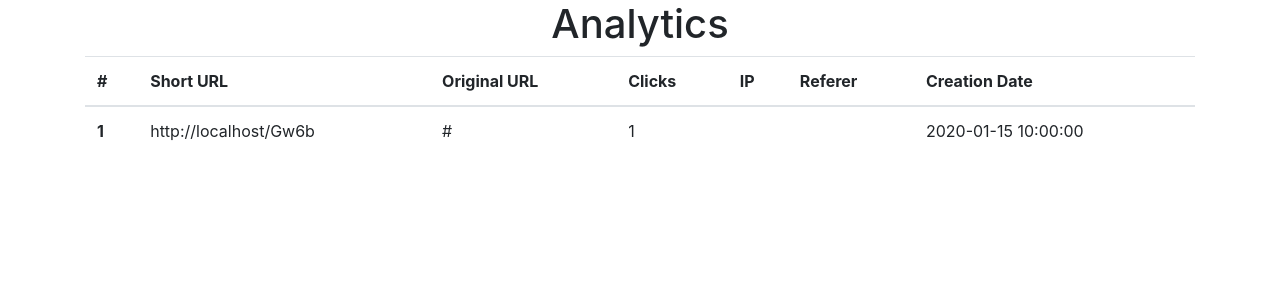
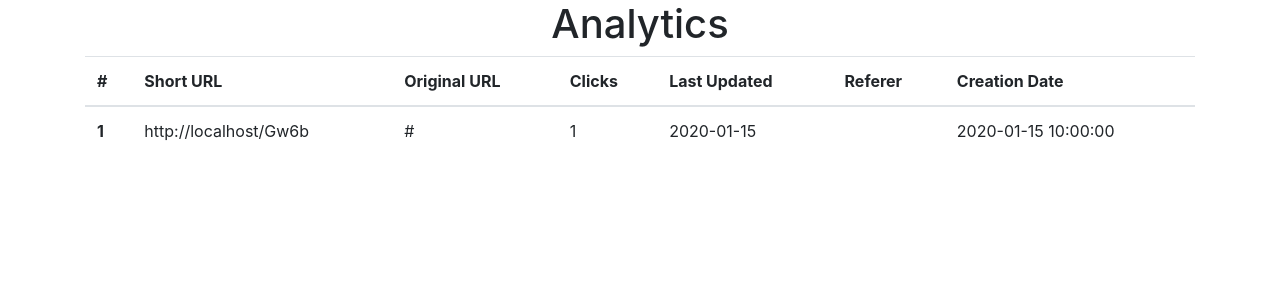
Before and after one commit to Devanand-Binil/url-shortner, a Flask app: page /stats in a window 1280 px wide. Shown: the part 56-356 px from the top of the page. Run offline with Flask 3, Linux system fonts and the light colour scheme; tables that the repository leaves empty hold one stand-in row (values such as "Sample post"); some libraries are stand-ins or nearby versions.

Commit message:
fix: fix ip present in insert statement

```diff
--- a/website/templates/analytics.html
+++ b/website/templates/analytics.html
@@ -9,7 +9,7 @@
             <th scope="col">Short URL</th>
             <th scope="col">Original URL</th>
             <th scope="col">Clicks</th>
-            <th scope="col">IP</th>
+            <th scope="col">Last Updated</th>
             <th scope="col">Referer</th>
             <th scope="col">Creation Date</th>
             </tr>
@@ -21,7 +21,7 @@
                     <td>{{ url['short_url'] }}</td>
                     <td>{{ url['original_url'] }}</td>
                     <td>{{ url['clicks'] }}</td>
-                    <td>{{ url['ip'] }}</td>
+                    <td>{{ url['last_updated'] }}</td>
                     <td>{{ url['country'] }}</td>
                     <td>{{ url['created'] }}</td>
                 </tr>
--- a/website/views.py
+++ b/website/views.py
@@ -58,9 +58,9 @@ def add_url():
             flash('please enter a URL!')
             return redirect(url_for('views.add_url'))
 
-        ip_addr = request.remote_addr
+        time_now = str(datetime.datetime.now())
         referrer = request.headers.get('Referer')
-        url_data = conn.execute('INSERT INTO urls (original_url,ip,referrer) VALUES (?,?,?)', (url,ip_addr,referrer))
+        url_data = conn.execute('INSERT INTO urls (original_url,last_updated,referrer) VALUES (?,?,?)', (url,time_now,referrer))
         conn.commit()
         conn.close()
 
```
